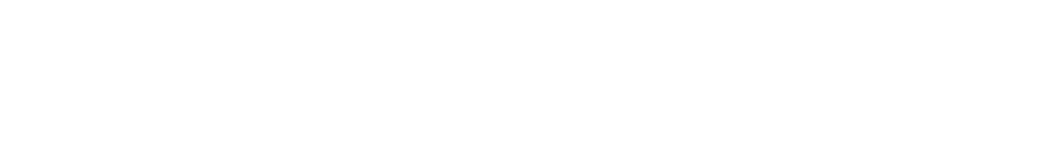
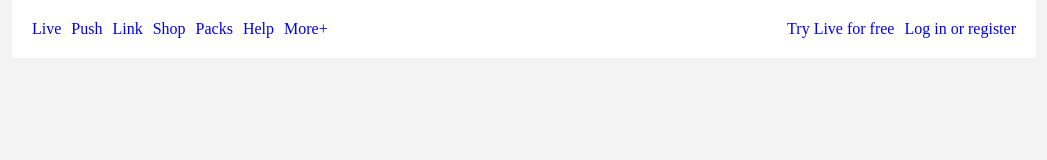
Before and after one commit to deizianens/frontend-practice, a plain HTML site: page ableton/index.html in a window 1280 px wide. Shown: the whole page, without its empty margins (116-1163 px from the left). Drawn offline with Linux system fonts and the light colour scheme.

Commit message:
start navbar

```diff
--- a/ableton/index.css
+++ b/ableton/index.css
@@ -0,0 +1,44 @@
+:root {
+  --yellow: #fbffa7;
+  --orange: #ff764d;
+  --lightblue: #b1c5ff;
+  --blue: #0000ff;
+  --green: #b6ffc0;
+  --lilac: #d5b3ff;
+  --background: #f3f3f3;
+}
+
+* {
+  margin: 0;
+  padding: 0;
+  box-sizing: border-box;
+}
+
+body {
+  background-color: var(--background);
+}
+
+.page-container {
+  width: 80%;
+  background-color: #fff;
+  margin: 0 auto;
+}
+
+nav {
+  display: flex;
+  justify-content: space-between;
+  padding: 20px;
+}
+
+ul {
+  display: flex;
+  gap: 10px;
+}
+
+li {
+  list-style-type: none;
+}
+
+a {
+  text-decoration: none;
+}
--- a/ableton/index.html
+++ b/ableton/index.html
@@ -1,15 +1,40 @@
 <!DOCTYPE html>
 <html lang="en">
+  <head>
+    <meta charset="UTF-8" />
+    <meta http-equiv="X-UA-Compatible" content="IE=edge" />
+    <meta name="viewport" content="width=device-width, initial-scale=1.0" />
+    <title>Ableton - About</title>
 
-<head>
-    <meta charset="UTF-8">
-    <meta http-equiv="X-UA-Compatible" content="IE=edge">
-    <meta name="viewport" content="width=device-width, initial-scale=1.0">
-    <title>Ableton - About</title>
-</head>
+    <link rel="stylesheet" href="index.css" />
+  </head>
 
-<body>
-
-</body>
-
+  <body>
+      <div class="page-container">
+    <header>
+      <nav>
+          <div class='navbar-container'>
+            <ul>
+                <li><a href="#">Live</a></li>
+                <li><a href="#">Push</a></li>
+                <li><a href="#">Link</a></li>
+                <li><a href="#">Shop</a></li>
+                <li><a href="#">Packs</a></li>
+                <li><a href="#">Help</a></li>
+                <li><a href="#">More+</a></li>
+            </ul>
+          </div>
+          <div class='navbar-container'>
+            <ul>
+                <li><a href="#">Try Live for free</a></li>
+                <li><a href="#">Log in or register</a></li>
+            </ul>
+          </div>
+        </ul>
+      </nav>
+    </header>
+    <main></main>
+    <footer></footer>
+</div>
+  </body>
 </html>
```
